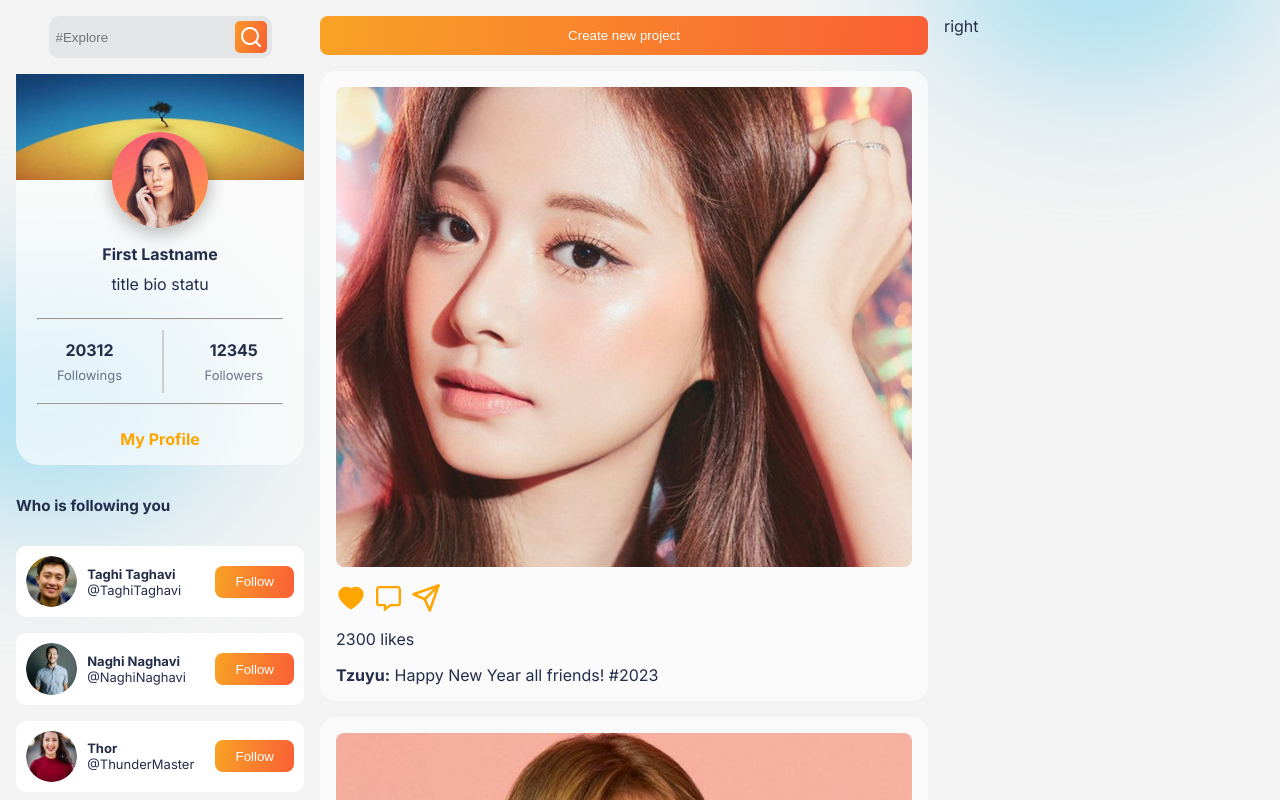
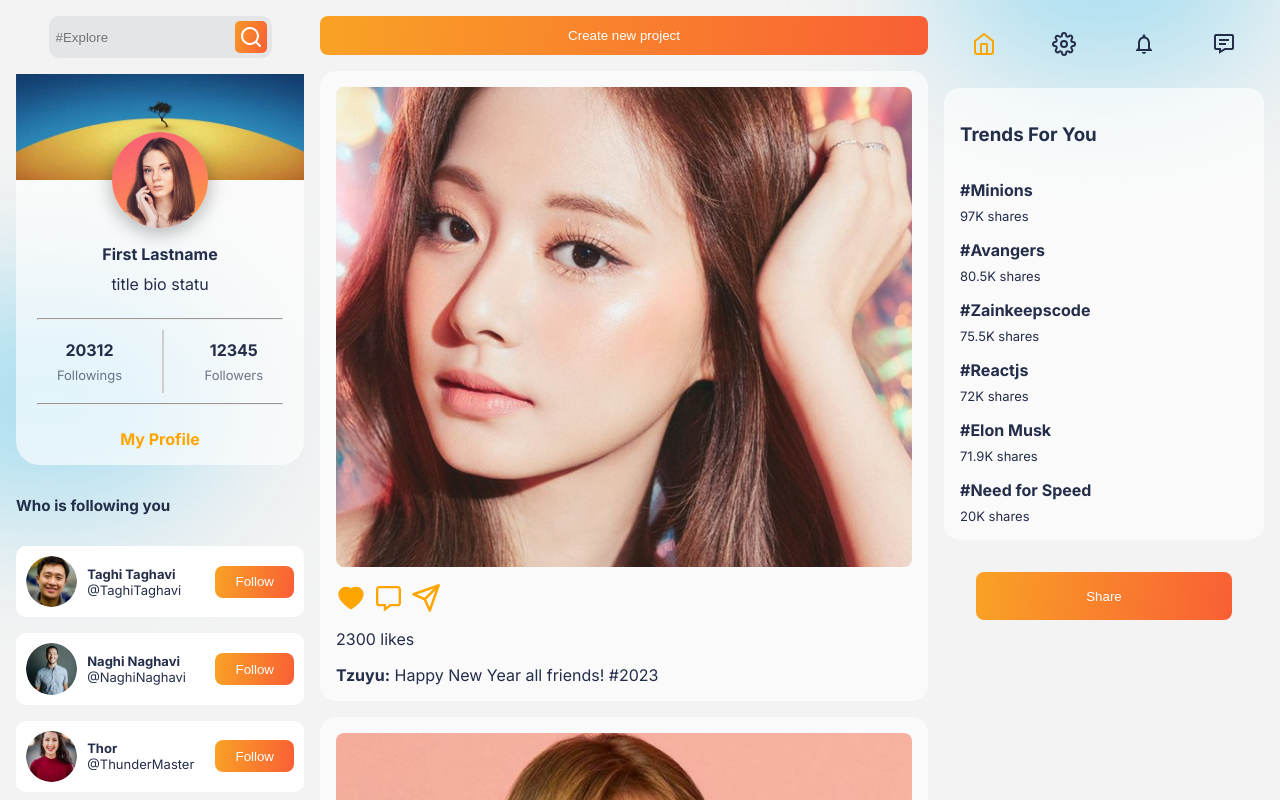
Before and after one commit to Mohammad-Vatankhah/project-manager, a React (Create React App) app in the folder client/: page / in a window 1280 px wide. Shown: the top 800 px of the page. Built offline with nearby package versions, Linux system fonts and the light colour scheme.

Commit message:
right side of home page added and styled

```diff
--- /dev/null
+++ b/client/src/Components/RightSide/RightSide.css
@@ -0,0 +1,22 @@
+.RightSide {
+  display: flex;
+  flex-direction: column;
+  gap: 2rem;
+}
+
+.navIcons {
+  display: flex;
+  margin-top: 1rem;
+  justify-content: space-around;
+}
+
+.navIcons svg{
+    width: 1.5rem;
+    height: 1.5rem;
+}
+
+#r-button{
+  height: 3rem;
+  width: 80%;
+  align-self: center;
+}
--- /dev/null
+++ b/client/src/Components/RightSide/RightSide.jsx
@@ -0,0 +1,26 @@
+import React from "react";
+import "./RightSide.css";
+import { FiHome } from "react-icons/fi";
+import { FiSettings } from "react-icons/fi";
+import { MdNotificationsNone } from "react-icons/md";
+import { BiMessageDetail } from "react-icons/bi";
+import TrendCard from "../TrendCard/TrendCard";
+
+const RightSide = () => {
+  const iconStyle = { fontSize: 30, cursor: "pointer" };
+  const iconStyleActive = { fontSize: 30, cursor: "pointer", color: "orange" };
+  return (
+    <div className="RightSide">
+      <div className="navIcons">
+        <FiHome style={iconStyleActive} />
+        <FiSettings style={iconStyle} />
+        <MdNotificationsNone style={iconStyle} />
+        <BiMessageDetail style={iconStyle} />
+      </div>
+      <TrendCard />
+      <button className="button" id="r-button">Share</button>
+    </div>
+  );
+};
+
+export default RightSide;
--- /dev/null
+++ b/client/src/Components/TrendCard/TrendCard.css
@@ -0,0 +1,18 @@
+.TrendCard{
+    display: flex;
+    flex-direction: column;
+    gap: 1rem;
+    background-color: var(--cardColor);
+    padding: 1rem;
+    border-radius: 1rem;
+}
+
+.trend {
+  display: flex;
+  flex-direction: column;
+  gap: 0.5rem;
+}
+
+.trend span:nth-of-type(2){
+    font-size: 13px;
+}
--- /dev/null
+++ b/client/src/Components/TrendCard/TrendCard.jsx
@@ -0,0 +1,18 @@
+import React from "react";
+import "./TrendCard.css";
+import { TrendData } from "../../Data/TrendData"
+const TrendCard = () => {
+  return <div className="TrendCard">
+    <h3>Trends For You</h3>
+    {TrendData.map((trend) => {
+        return (
+            <div className="trend">
+                <span><b>#{trend.name}</b></span>
+                <span>{trend.shares}K shares</span>
+            </div>
+        )
+    })}
+  </div>;
+};
+
+export default TrendCard;
--- /dev/null
+++ b/client/src/Data/TrendData.js
@@ -0,0 +1,26 @@
+export const TrendData= [
+    {
+      name: "Minions",
+      shares: 97,
+    },
+    {
+      name: "Avangers",
+      shares: 80.5,
+    },
+    {
+      name: "Zainkeepscode",
+      shares: 75.5,
+    },
+    {
+      name: "Reactjs",
+      shares: 72,
+    },
+    {
+      name: "Elon Musk",
+      shares: 71.9,
+    },
+    {
+      name: "Need for Speed",
+      shares: 20,
+    },
+  ];
--- a/client/src/Pages/Home/Home.jsx
+++ b/client/src/Pages/Home/Home.jsx
@@ -1,13 +1,14 @@
 import React from 'react'
 import PostSide from '../../Components/PostSide/PostSide'
 import ProfileSide from '../../Components/ProfileSide/ProfileSide'
+import RightSide from '../../Components/RightSide/RightSide'
 import "./Home.css"
 const Home = () => {
   return (
     <div className='Home'>
         <ProfileSide />
         <PostSide />
-        <div className='rightSide'>right</div>
+        <RightSide />
     </div>
   )
 }
```
